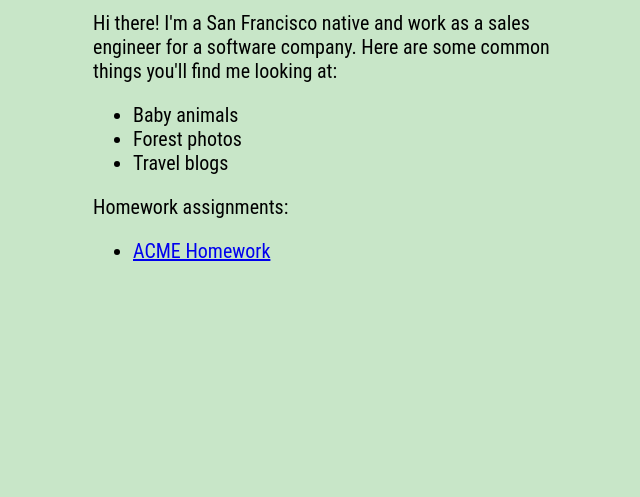
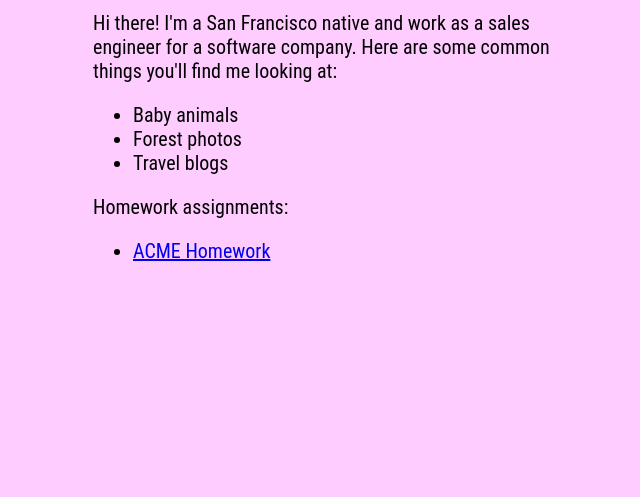
Before and after one commit to jlangensand15/fewd-37, a plain HTML site: page index.html in a window 1280 px wide. Shown: the part 303-800 px from the top of the page, without its empty margins (35-675 px from the left). Drawn offline with Linux system fonts and the light colour scheme.

Commit message:
Revert "Changed background"
This reverts commit e2961111cb9dbcb00873685c0fada4adc71f8268.

```diff
--- a/index.html
+++ b/index.html
@@ -6,7 +6,7 @@
     <style>
 body {
       font-family: 'Roboto Condensed', sans-serif;
-      background-color: rgb(200, 230, 200);
+      background-color: #ffccff;
       font-size: 20px;
       width: 80%;
       margin-left: auto;
```
